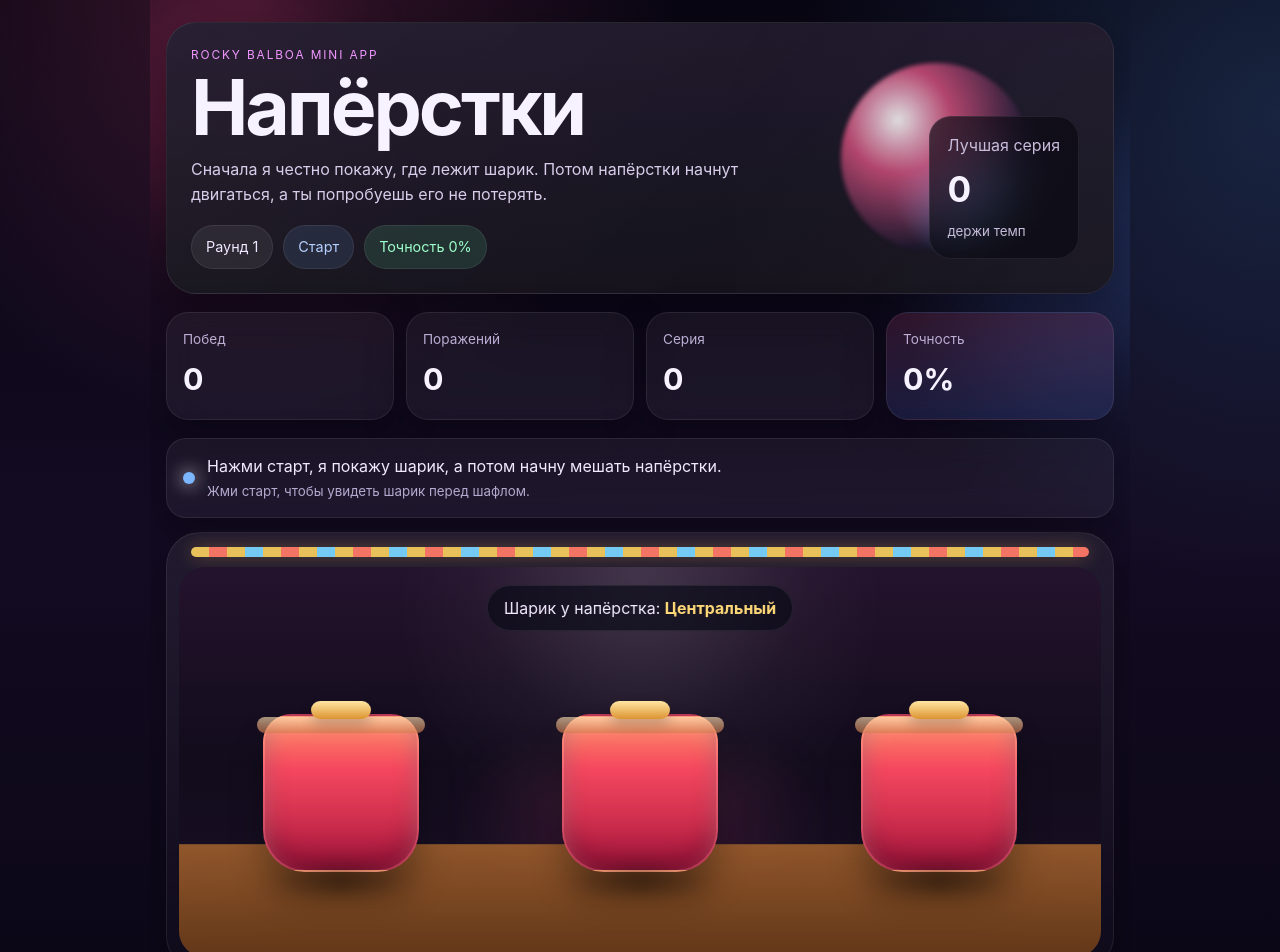
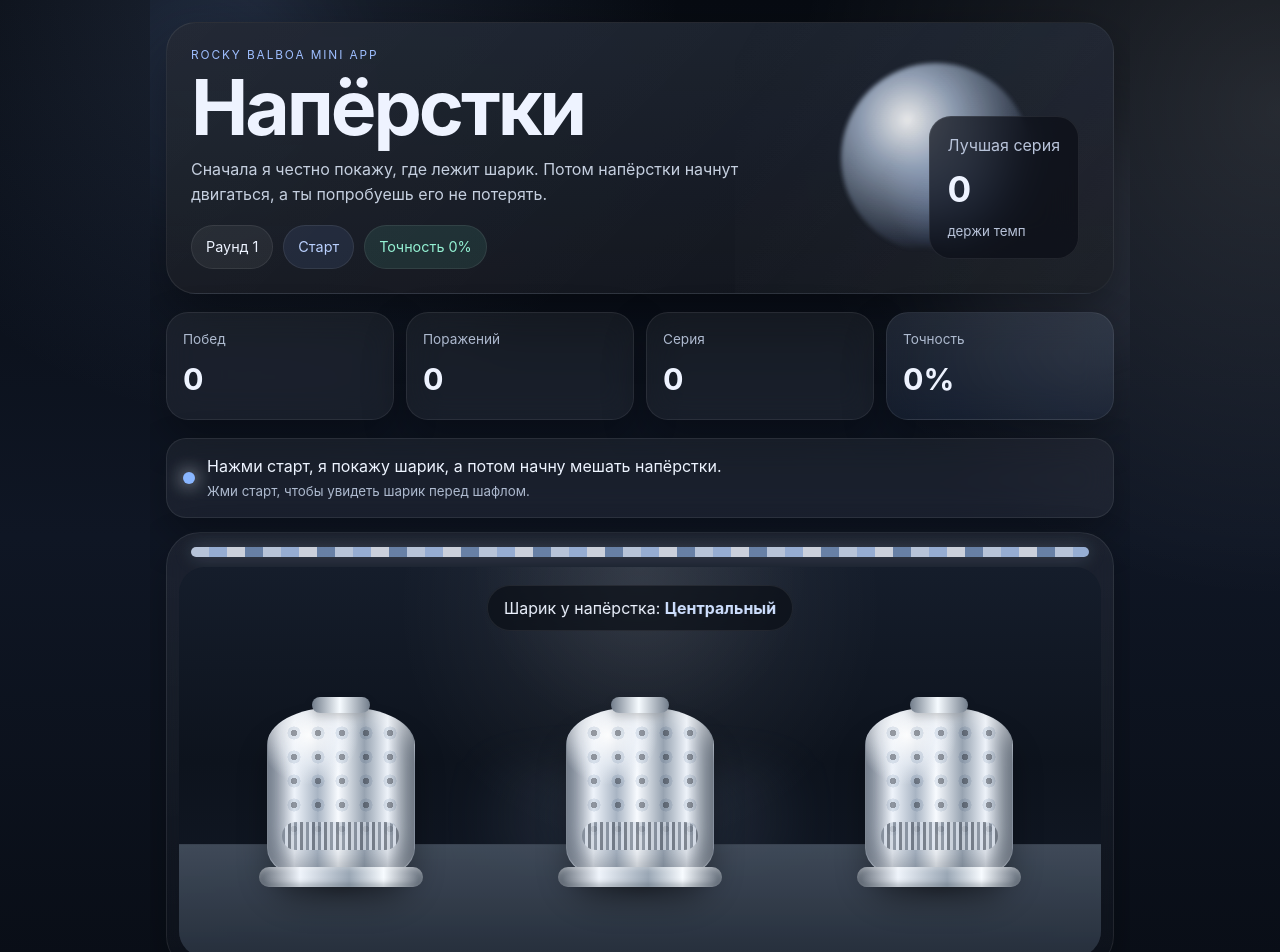
Before and after one commit to vadimegorov05512-hue/rockybalboa, a React (Vite) app in the folder thimbles-miniapp/: page / in a window 1280 px wide. Shown: the top 952 px of the page. Built offline with nearby package versions, Linux system fonts and the light colour scheme; what @telegram-apps/sdk would draw is missing.

Commit message:
Restyle cups as metallic thimbles

```diff
--- a/thimbles-miniapp/src/App.css
+++ b/thimbles-miniapp/src/App.css
@@ -1,9 +1,9 @@
 :root {
-  color: #f7f2ff;
+  color: #eef3ff;
   background:
-    radial-gradient(circle at 20% 0%, rgba(255, 82, 143, 0.18), transparent 28%),
-    radial-gradient(circle at 100% 10%, rgba(82, 168, 255, 0.18), transparent 30%),
-    linear-gradient(180deg, #090613 0%, #130b22 48%, #090613 100%);
+    radial-gradient(circle at 20% 0%, rgba(132, 161, 214, 0.16), transparent 28%),
+    radial-gradient(circle at 100% 10%, rgba(255, 255, 255, 0.12), transparent 30%),
+    linear-gradient(180deg, #070b12 0%, #0f1624 48%, #070b12 100%);
   font-family: Inter, system-ui, -apple-system, BlinkMacSystemFont, 'Segoe UI', sans-serif;
 }
 
@@ -39,20 +39,20 @@ button {
   height: 260px;
   border-radius: 999px;
   filter: blur(48px);
-  opacity: 0.55;
+  opacity: 0.45;
   pointer-events: none;
 }
 
 .ambient-left {
   top: -40px;
   left: -80px;
-  background: rgba(255, 65, 131, 0.3);
+  background: rgba(103, 140, 214, 0.22);
 }
 
 .ambient-right {
   top: 120px;
   right: -80px;
-  background: rgba(86, 133, 255, 0.28);
+  background: rgba(196, 213, 255, 0.16);
 }
 
 .hero-card {
@@ -65,9 +65,9 @@ button {
   border-radius: 30px;
   background:
     linear-gradient(135deg, rgba(255, 255, 255, 0.08), rgba(255, 255, 255, 0.03)),
-    linear-gradient(180deg, rgba(20, 13, 33, 0.96), rgba(9, 7, 16, 0.92));
+    linear-gradient(180deg, rgba(16, 23, 36, 0.96), rgba(8, 12, 20, 0.92));
   border: 1px solid rgba(255, 255, 255, 0.08);
-  box-shadow: 0 24px 60px rgba(0, 0, 0, 0.38);
+  box-shadow: 0 24px 60px rgba(0, 0, 0, 0.42);
   overflow: hidden;
 }
 
@@ -75,7 +75,7 @@ button {
   content: '';
   position: absolute;
   inset: 0;
-  background: linear-gradient(120deg, transparent, rgba(255, 255, 255, 0.04), transparent);
+  background: linear-gradient(120deg, transparent, rgba(255, 255, 255, 0.05), transparent);
   transform: translateX(-100%);
   animation: shine 7s linear infinite;
   pointer-events: none;
@@ -90,7 +90,7 @@ button {
   margin: 0 0 8px;
   text-transform: uppercase;
   letter-spacing: 0.16em;
-  color: #f097ff;
+  color: #9ebeff;
   font-size: 0.74rem;
 }
 
@@ -104,7 +104,7 @@ h1 {
 .subtitle {
   margin: 14px 0 0;
   max-width: 42rem;
-  color: #d7cdea;
+  color: #c5cfdf;
   line-height: 1.55;
 }
 
@@ -118,32 +118,32 @@ h1 {
 .hero-badge {
   padding: 10px 14px;
   border-radius: 999px;
-  background: rgba(255, 255, 255, 0.07);
+  background: rgba(255, 255, 255, 0.06);
   border: 1px solid rgba(255, 255, 255, 0.08);
-  color: #efe7ff;
+  color: #edf3ff;
   font-size: 0.9rem;
 }
 
 .hero-badge.accent,
 .phase-guess {
-  background: rgba(110, 255, 174, 0.12);
-  color: #9dffca;
+  background: rgba(109, 231, 196, 0.1);
+  color: #94f1d3;
 }
 
 .phase-idle,
 .phase-preview {
-  background: rgba(126, 176, 255, 0.12);
-  color: #b6d1ff;
+  background: rgba(124, 166, 255, 0.1);
+  color: #bad1ff;
 }
 
 .phase-shuffling {
-  background: rgba(255, 207, 92, 0.12);
-  color: #ffd67a;
+  background: rgba(255, 214, 122, 0.1);
+  color: #ffe29d;
 }
 
 .phase-result {
-  background: rgba(255, 107, 150, 0.12);
-  color: #ff9cb8;
+  background: rgba(255, 112, 112, 0.1);
+  color: #ffb0b0;
 }
 
 .hero-side {
@@ -159,8 +159,8 @@ h1 {
   height: 190px;
   border-radius: 50%;
   background:
-    radial-gradient(circle at 30% 30%, rgba(255, 255, 255, 0.9), rgba(255, 91, 143, 0.7) 28%, rgba(60, 27, 140, 0.12) 68%, transparent 72%),
-    radial-gradient(circle at 65% 65%, rgba(104, 194, 255, 0.75), transparent 42%);
+    radial-gradient(circle at 35% 30%, rgba(255, 255, 255, 0.95), rgba(192, 210, 236, 0.72) 26%, rgba(71, 93, 128, 0.22) 68%, transparent 72%),
+    radial-gradient(circle at 60% 65%, rgba(115, 154, 225, 0.45), transparent 42%);
   filter: blur(2px);
   opacity: 0.95;
 }
@@ -175,14 +175,14 @@ h1 {
   gap: 6px;
   padding: 16px 18px;
   border-radius: 22px;
-  background: rgba(10, 8, 18, 0.66);
+  background: rgba(10, 14, 22, 0.7);
   border: 1px solid rgba(255, 255, 255, 0.08);
   backdrop-filter: blur(18px);
 }
 
 .hero-panel span,
 .hero-panel small {
-  color: #c7bcda;
+  color: #b8c3d9;
 }
 
 .hero-panel strong {
@@ -213,7 +213,7 @@ h1 {
 
 .stat-card span {
   display: block;
-  color: #bdaed4;
+  color: #aebacf;
   font-size: 0.85rem;
   margin-bottom: 8px;
 }
@@ -223,7 +223,7 @@ h1 {
 }
 
 .stat-card.premium {
-  background: linear-gradient(180deg, rgba(255, 89, 138, 0.14), rgba(92, 142, 255, 0.14));
+  background: linear-gradient(180deg, rgba(155, 177, 210, 0.14), rgba(76, 100, 140, 0.14));
 }
 
 .table-wrap {
@@ -245,18 +245,18 @@ h1 {
 }
 
 .status-card p {
-  color: #f0eaff;
+  color: #edf4ff;
 }
 
 .status-card small {
-  color: #b6a9cf;
+  color: #aebacf;
 }
 
 .status-dot {
   width: 12px;
   height: 12px;
   border-radius: 999px;
-  background: #7bb6ff;
+  background: #89b6ff;
   box-shadow: 0 0 18px currentColor;
 }
 
@@ -275,7 +275,7 @@ h1 {
 .table-frame {
   border-radius: 34px;
   padding: 12px;
-  background: linear-gradient(180deg, rgba(255, 255, 255, 0.07), rgba(255, 255, 255, 0.02));
+  background: linear-gradient(180deg, rgba(255, 255, 255, 0.06), rgba(255, 255, 255, 0.02));
 }
 
 .table-lights {
@@ -284,12 +284,12 @@ h1 {
   border-radius: 999px;
   background: repeating-linear-gradient(
     90deg,
-    rgba(255, 212, 96, 0.9) 0 18px,
-    rgba(255, 121, 103, 0.95) 18px 36px,
-    rgba(255, 212, 96, 0.9) 36px 54px,
-    rgba(122, 212, 255, 0.95) 54px 72px
+    rgba(200, 214, 235, 0.9) 0 18px,
+    rgba(157, 181, 220, 0.95) 18px 36px,
+    rgba(222, 228, 239, 0.9) 36px 54px,
+    rgba(108, 134, 173, 0.95) 54px 72px
   );
-  box-shadow: 0 0 18px rgba(255, 196, 89, 0.32);
+  box-shadow: 0 0 18px rgba(187, 202, 229, 0.28);
 }
 
 .table {
@@ -299,8 +299,8 @@ h1 {
   padding: 32px 18px 26px;
   min-height: 390px;
   background:
-    radial-gradient(circle at top, rgba(255, 255, 255, 0.08), transparent 28%),
-    linear-gradient(180deg, #24132d 0%, #120c1c 50%, #1c1026 100%);
+    radial-gradient(circle at top, rgba(255, 255, 255, 0.07), transparent 28%),
+    linear-gradient(180deg, #151d2b 0%, #0d131d 50%, #121926 100%);
 }
 
 .table::before {
@@ -318,16 +318,16 @@ h1 {
   bottom: 0;
   height: 112px;
   background:
-    linear-gradient(180deg, rgba(160, 95, 44, 0.88), rgba(98, 55, 24, 1)),
+    linear-gradient(180deg, rgba(66, 77, 92, 0.92), rgba(38, 47, 60, 1)),
     linear-gradient(90deg, rgba(255, 255, 255, 0.05), transparent 15%, transparent 85%, rgba(255, 255, 255, 0.05));
-  border-top: 1px solid rgba(255, 229, 180, 0.12);
+  border-top: 1px solid rgba(220, 230, 248, 0.1);
 }
 
 .table-glow {
   position: absolute;
   inset: auto 20% 85px;
   height: 110px;
-  background: radial-gradient(circle, rgba(255, 79, 146, 0.2), transparent 62%);
+  background: radial-gradient(circle, rgba(166, 191, 232, 0.18), transparent 62%);
   filter: blur(20px);
 }
 
@@ -339,14 +339,14 @@ h1 {
   z-index: 3;
   padding: 10px 16px;
   border-radius: 999px;
-  background: rgba(8, 10, 22, 0.66);
+  background: rgba(10, 14, 22, 0.68);
   border: 1px solid rgba(255, 255, 255, 0.08);
-  color: #f2eaff;
+  color: #edf3ff;
   backdrop-filter: blur(12px);
 }
 
 .preview-banner strong {
-  color: #ffd978;
+  color: #cfe0ff;
 }
 
 .cups-stage {
@@ -393,42 +393,75 @@ h1 {
   width: 70%;
   height: 26px;
   border-radius: 50%;
-  background: radial-gradient(circle, rgba(0, 0, 0, 0.4), transparent 70%);
+  background: radial-gradient(circle, rgba(0, 0, 0, 0.38), transparent 70%);
   filter: blur(8px);
 }
 
 .cup-body {
-  width: min(100%, 156px);
-  height: 158px;
-  border-radius: 28px 28px 42px 42px;
+  position: relative;
+  width: min(100%, 148px);
+  height: 172px;
+  border-radius: 46% 46% 30% 30% / 22% 22% 18% 18%;
   background:
-    linear-gradient(180deg, #ff8f65 0%, #f5485f 34%, #aa163d 100%);
-  border: 2px solid rgba(255, 240, 225, 0.16);
+    radial-gradient(circle at 28% 16%, rgba(255, 255, 255, 0.95), rgba(236, 241, 248, 0.72) 16%, transparent 28%),
+    linear-gradient(90deg, #697586 0%, #eff4fb 18%, #a8b4c3 34%, #f8fbff 48%, #97a3b1 66%, #eef3fa 82%, #5f6a78 100%);
+  border: 1px solid rgba(255, 255, 255, 0.18);
   box-shadow:
-    inset 0 12px 22px rgba(255, 233, 219, 0.24),
-    inset 0 -18px 22px rgba(82, 11, 37, 0.38),
-    0 26px 34px rgba(0, 0, 0, 0.28);
+    inset 0 10px 18px rgba(255, 255, 255, 0.35),
+    inset 0 -16px 24px rgba(46, 55, 67, 0.35),
+    0 24px 30px rgba(0, 0, 0, 0.3);
+  overflow: hidden;
+}
+
+.cup-body::before {
+  content: '';
+  position: absolute;
+  inset: 8% 10% 24%;
+  background:
+    radial-gradient(circle, rgba(70, 76, 87, 0.78) 0 18%, rgba(214, 222, 232, 0.82) 19% 38%, transparent 39%) 0 0 / 24px 24px;
+  opacity: 0.7;
+  mix-blend-mode: multiply;
+}
+
+.cup-body::after {
+  content: '';
+  position: absolute;
+  left: 10%;
+  right: 10%;
+  bottom: 28px;
+  height: 28px;
+  border-radius: 999px;
+  background: repeating-linear-gradient(
+    90deg,
+    rgba(118, 128, 142, 0.92) 0 3px,
+    rgba(218, 225, 236, 0.95) 3px 6px,
+    rgba(90, 98, 110, 0.9) 6px 9px,
+    rgba(206, 213, 223, 0.95) 9px 12px
+  );
+  opacity: 0.8;
 }
 
 .cup-rim {
   position: absolute;
-  top: 30px;
-  width: min(100%, 168px);
-  height: 16px;
+  bottom: 12px;
+  width: min(100%, 164px);
+  height: 20px;
   border-radius: 999px;
-  background: linear-gradient(180deg, rgba(255, 226, 182, 0.9), rgba(206, 121, 75, 0.9));
-  opacity: 0.7;
+  background: linear-gradient(90deg, #5d6672 0%, #eff4fb 25%, #9aa7b5 55%, #f7fbff 76%, #616b78 100%);
+  box-shadow:
+    inset 0 2px 5px rgba(255, 255, 255, 0.3),
+    inset 0 -4px 5px rgba(55, 63, 74, 0.28);
 }
 
 .cup-handle {
   position: absolute;
-  top: 14px;
-  width: 60px;
-  height: 18px;
+  top: 10px;
+  width: 58px;
+  height: 16px;
   border-radius: 999px;
-  background: linear-gradient(180deg, #ffe6a3 0%, #dd9431 100%);
+  background: linear-gradient(90deg, #727d8b 0%, #f6fbff 48%, #727d8b 100%);
   z-index: 1;
-  box-shadow: 0 6px 14px rgba(0, 0, 0, 0.2);
+  box-shadow: 0 4px 10px rgba(0, 0, 0, 0.18);
 }
 
 .ball {
@@ -438,10 +471,10 @@ h1 {
   height: 28px;
   border-radius: 999px;
   background:
-    radial-gradient(circle at 30% 30%, #ffffff, #ffc4f0 22%, #7cf2ff 48%, #2fa8e4 72%);
+    radial-gradient(circle at 30% 30%, #ffffff, #ffd18c 22%, #ff8a3d 48%, #d24b16 72%);
   box-shadow:
-    0 0 18px rgba(146, 241, 255, 0.85),
-    0 0 42px rgba(255, 125, 196, 0.35);
+    0 0 18px rgba(255, 196, 115, 0.72),
+    0 0 42px rgba(255, 135, 75, 0.28);
   left: calc(18px + var(--slot) * var(--slot-size) + (var(--slot-size) / 2) - 14px);
   bottom: 82px;
   z-index: 1;
@@ -460,11 +493,11 @@ h1 {
 }
 
 .cup.revealed .cup-body {
-  background: linear-gradient(180deg, #ffbb6e 0%, #ff6a53 30%, #c71f55 100%);
+  filter: brightness(1.06);
 }
 
 .cup.wrong .cup-body {
-  background: linear-gradient(180deg, #70629a 0%, #4d426d 100%);
+  filter: saturate(0.55) brightness(0.82);
 }
 
 .controls {
@@ -482,9 +515,9 @@ h1 {
   border-radius: 16px;
   padding: 15px 20px;
   font-weight: 800;
-  color: #160d26;
-  background: linear-gradient(180deg, #ffe176 0%, #ff9d5c 100%);
-  box-shadow: 0 12px 24px rgba(255, 162, 96, 0.26);
+  color: #101620;
+  background: linear-gradient(180deg, #dfe8f4 0%, #9cadc3 100%);
+  box-shadow: 0 12px 24px rgba(160, 178, 208, 0.2);
   cursor: pointer;
 }
 
@@ -496,7 +529,7 @@ h1 {
 }
 
 .hint-block span {
-  color: #bbaed4;
+  color: #aebacf;
   font-size: 0.82rem;
 }
 
@@ -553,12 +586,12 @@ h1 {
   }
 
   .cup-body {
-    width: min(100%, 114px);
-    height: 124px;
+    width: min(100%, 112px);
+    height: 136px;
   }
 
   .cup-rim {
-    width: min(100%, 122px);
+    width: min(100%, 124px);
   }
 
   .hint-block {
```
